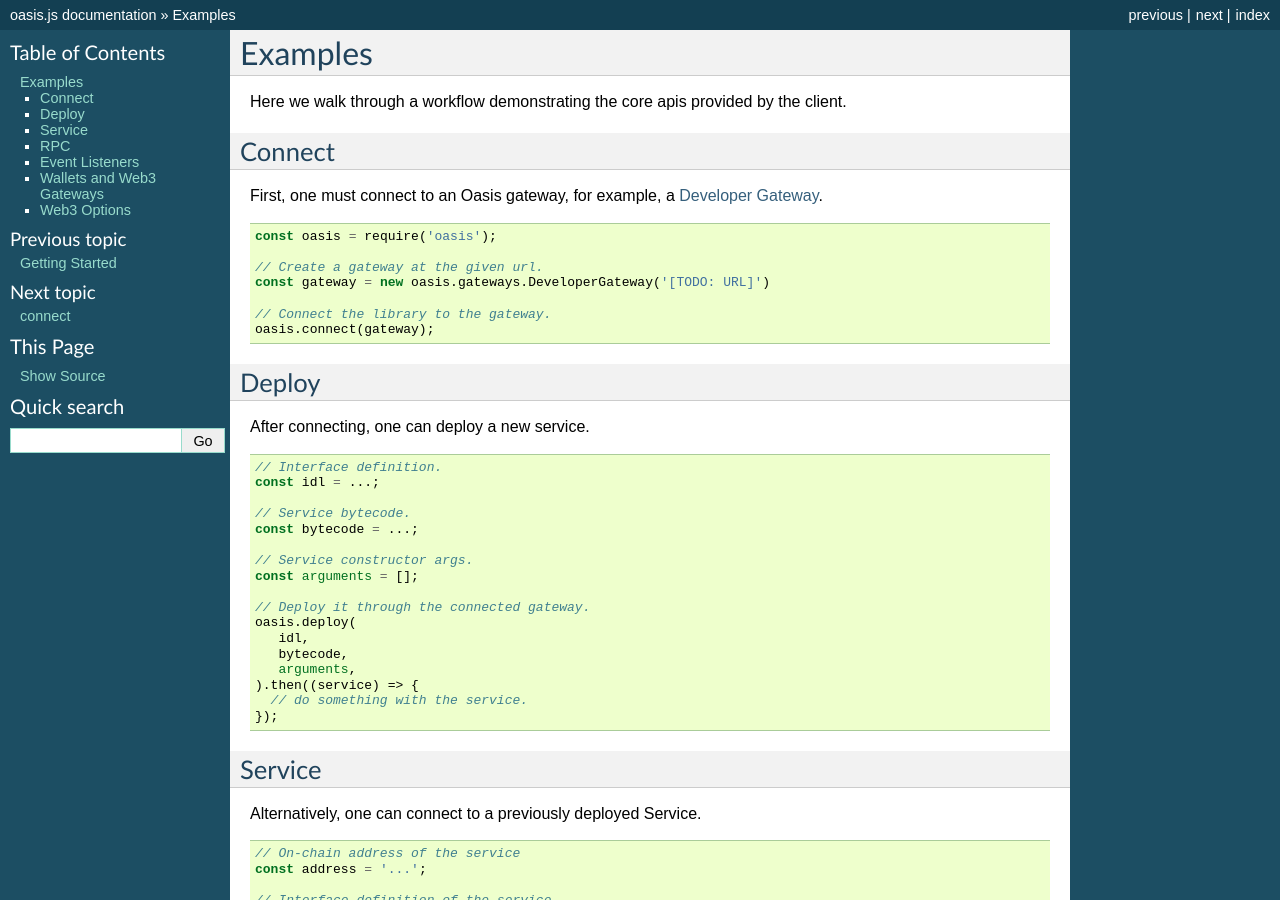
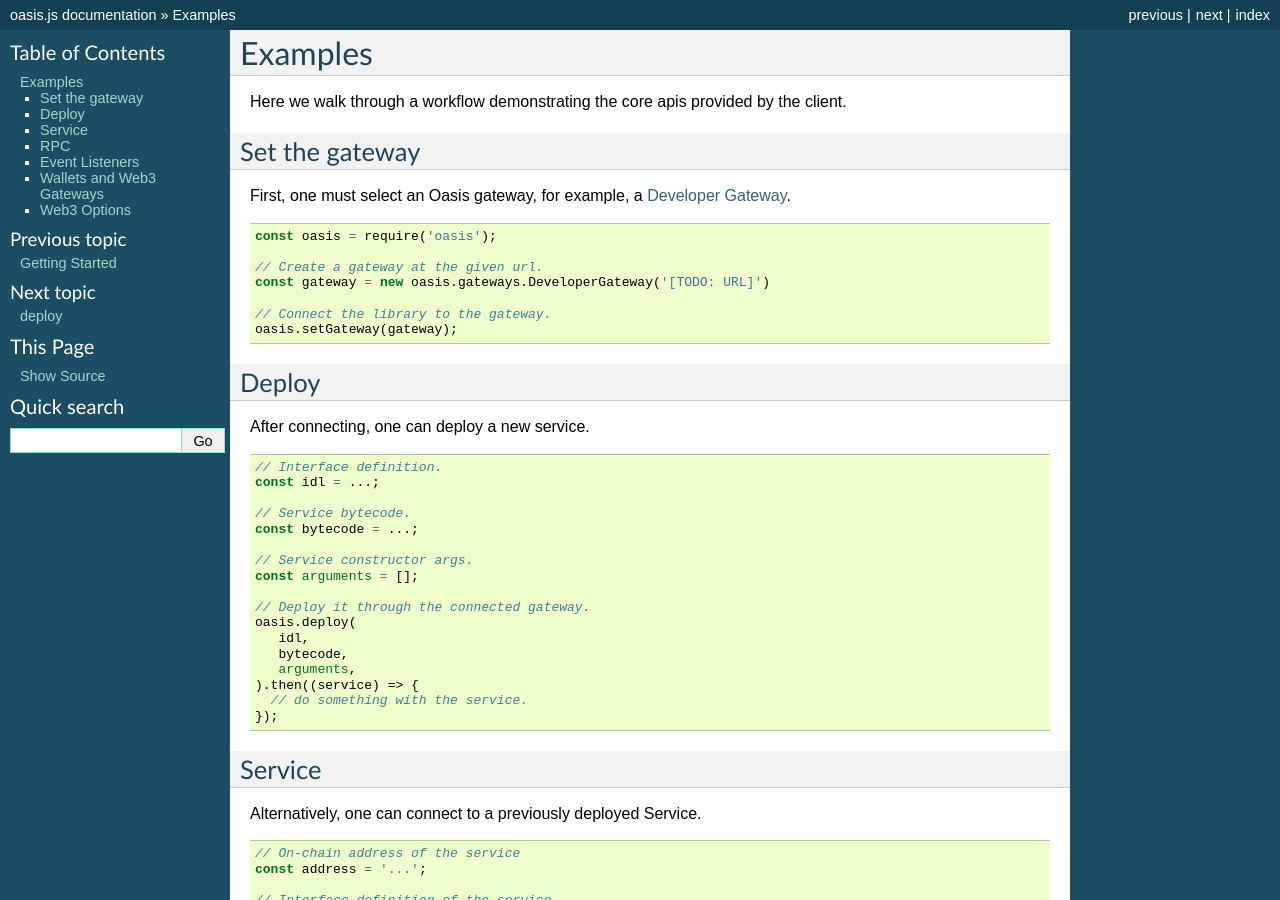
Before and after one commit to oasislabs/oasis.js, a Sphinx documentation site: the page built from docs/examples.rst, in a window 1280 px wide and 900 px high. Built offline with Sphinx 7.4.7, drawn with Linux system fonts in a browser that asks for light colours; pages that are not in the unit, such as notebooks, are missing from menus.

Commit message:
Rename connect -> setGateway

```diff
--- a/docs/examples.rst
+++ b/docs/examples.rst
@@ -4,9 +4,9 @@ Examples
 
 Here we walk through a workflow demonstrating the core apis provided by the client.
 
-Connect
-==========
-First, one must connect to an Oasis gateway, for example, a `Developer Gateway <https://todo>`_.
+Set the gateway
+===============
+First, one must select an Oasis gateway, for example, a `Developer Gateway <https://todo>`_.
 
 .. code-block:: javascript
 
@@ -16,7 +16,7 @@ First, one must connect to an Oasis gateway, for example, a `Developer Gateway <
    const gateway = new oasis.gateways.DeveloperGateway('[TODO: URL]')
 
    // Connect the library to the gateway.
-   oasis.connect(gateway);
+   oasis.setGateway(gateway);
 
 Deploy
 ==========
```
Also changed, not shown: docs/connect.rst (deleted, +0 -18 lines), docs/set-gateway.rst (added, +18 -0 lines), 7 other files.
